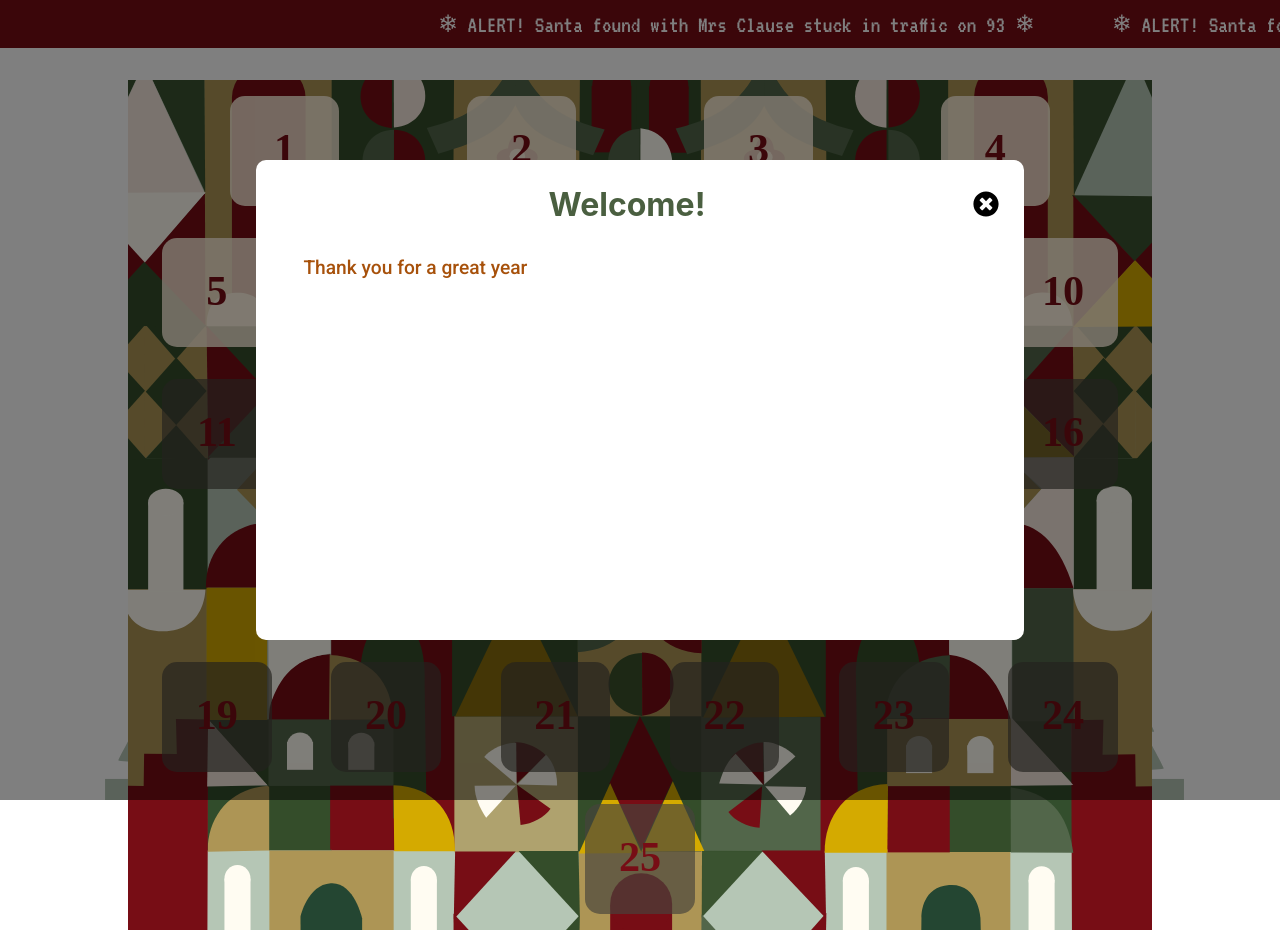
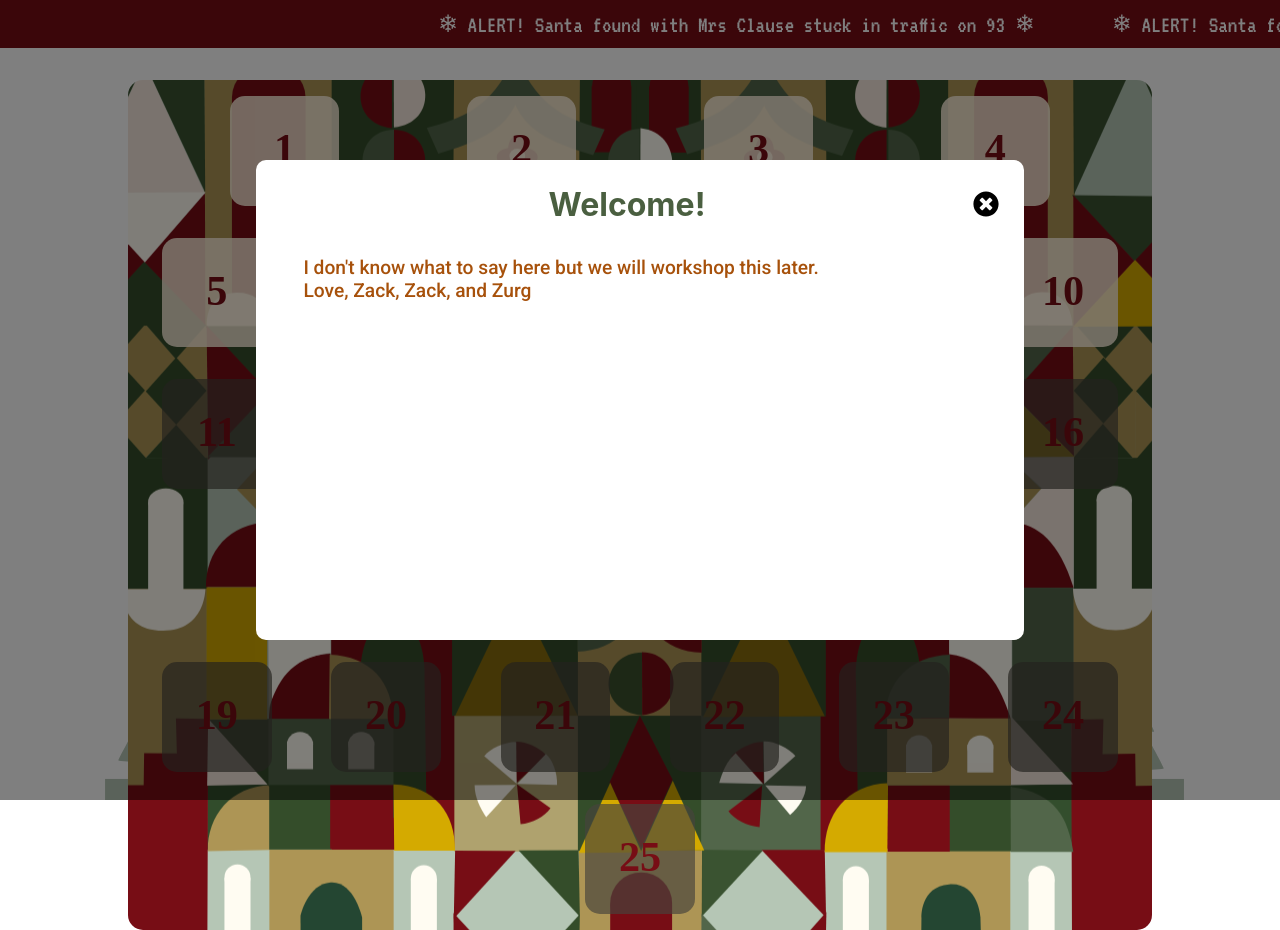
Before and after one commit to zplummer13/advent, a React (Create React App) app: page / in a window 1280 px wide. Built offline with nearby package versions, Linux system fonts and the light colour scheme; a web font is replaced by a local one.

Commit message:
changed favicon and edited styles

```diff
--- a/public/index.html
+++ b/public/index.html
@@ -2,7 +2,7 @@
 <html lang="en">
   <head>
     <meta charset="utf-8" />
-    <link rel="icon" href="%PUBLIC_URL%/favicon.ico" />
+    <link rel="icon" href="%PUBLIC_URL%/tree.ico" />
     <meta name="viewport" content="width=device-width, initial-scale=1" />
     <meta name="theme-color" content="#000000" />
     <meta
--- a/src/App.tsx
+++ b/src/App.tsx
@@ -7,13 +7,13 @@ import { useState } from "react";
 
 function App() {
   function hasVisited(): boolean {
-    if (window.sessionStorage.getItem("visitedAdvent2021") == null) {
+    if (sessionStorage.getItem("visitedAdvent2021") == null) {
       return false;
     }
     return true;
   }
   function setVisited(): void {
-    window.sessionStorage.setItem("visitedAdvent2021", "true");
+    sessionStorage.setItem("visitedAdvent2021", "true");
     setHasVisited(true);
   }
   const [visited, setHasVisited] = useState(hasVisited());
@@ -23,14 +23,16 @@ function App() {
       <header className="App-header">
         <Tracker />
       </header>
-      {!visited &&
+      {!visited && (
         <Modal
-            title="Welcome!"
-            content={["Thank you for a great year"]}
-            type={["text"]}
-            onModalClose={() => setVisited()}
-          />
-      }
+          title="Welcome!"
+          content={[
+            "I don't know what to say here but we will workshop this later. \n Love, Zack, Zack, and Zurg",
+          ]}
+          type={["text"]}
+          onModalClose={() => setVisited()}
+        />
+      )}
       <House />
     </div>
   );
--- a/src/components/House.scss
+++ b/src/components/House.scss
@@ -8,6 +8,7 @@
   background-position: center;
   background-repeat: no-repeat;
   background-size: cover;
+  border-radius: 15px;
 }
 .dayContainer {
   width: 80vw;
```
Also changed, not shown: src/icons/santazurg.svg (added), 1 other file (tests, documents, lock files or other folders).
